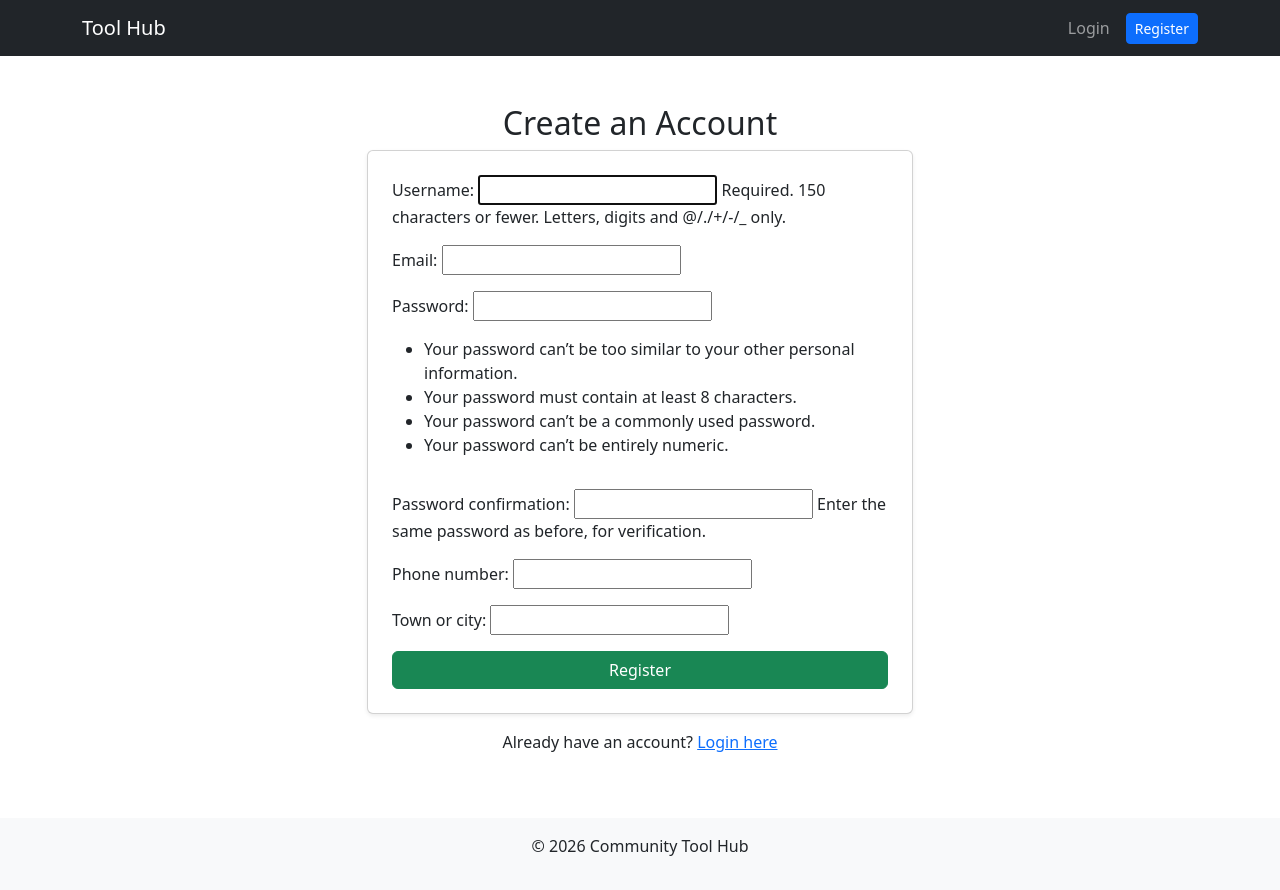
After one commit to BHCGH92/communitytoolhub, a Django app: page /register/ in a window 1280 px wide. The commit adds this page. Run offline with Django 5.2, Linux system fonts and the light colour scheme.

Commit message:
placeholder registeration page and logic implemented.

```diff
--- /dev/null
+++ b/accounts/forms.py
@@ -0,0 +1,26 @@
+from django import forms
+from django.contrib.auth.models import User
+from django.contrib.auth.forms import UserCreationForm
+from .models import UserProfile
+
+class RegistrationForm(UserCreationForm):
+    """
+    Form to register a new user and capture initial profile data.
+    """
+    email = forms.EmailField(required=True)
+    phone_number = forms.CharField(max_length=20, required=False)
+    town_or_city = forms.CharField(max_length=40, required=False)
+
+    class Meta(UserCreationForm.Meta):
+        model = User
+        fields = UserCreationForm.Meta.fields + ('email',)
+
+    def save(self, commit=True):
+        user = super().save(commit=commit)
+        if commit:
+            # Update the profile created by my signal
+            profile, created = UserProfile.objects.get_or_create(user=user)
+            profile.phone_number = self.cleaned_data.get('phone_number')
+            profile.town_or_city = self.cleaned_data.get('town_or_city')
+            profile.save()
+        return user
--- /dev/null
+++ b/accounts/templates/accounts/register.html
@@ -0,0 +1,17 @@
+{% extends 'base.html' %}
+
+{% block content %}
+<div class="container mt-5">
+    <div class="row justify-content-center">
+        <div class="col-md-6">
+            <h2 class="text-center">Create an Account</h2>
+            <form method="post" class="card p-4 shadow-sm">
+                {% csrf_token %}
+                {{ form.as_p }}
+                <button type="submit" class="btn btn-success w-100">Register</button>
+            </form>
+            <p class="mt-3 text-center">Already have an account? <a href="{% url 'login' %}">Login here</a></p>
+        </div>
+    </div>
+</div>
+{% endblock %}
--- a/accounts/views.py
+++ b/accounts/views.py
@@ -1,3 +1,16 @@
-from django.shortcuts import render
+from django.shortcuts import render, redirect
+from django.contrib import messages
+from .forms import RegistrationForm
 
-# Create your views here.
+def register(request):
+    """View to handle user registration."""
+    if request.method == 'POST':
+        form = RegistrationForm(request.POST)
+        if form.is_valid():
+            form.save()
+            username = form.cleaned_data.get('username')
+            messages.success(request, f'Account created for {username}! You can now login.')
+            return redirect('login')
+    else:
+        form = RegistrationForm()
+    return render(request, 'accounts/register.html', {'form': form})
--- a/config/urls.py
+++ b/config/urls.py
@@ -19,12 +19,14 @@ from django.urls import path, include
 from django.conf import settings
 from django.conf.urls.static import static
 from django.contrib.auth import views as auth_views
+from accounts import views as account_views
 
 urlpatterns = [
     path('admin/', admin.site.urls),
     path('', include('tools.urls')),
     path('login/', auth_views.LoginView.as_view(template_name='accounts/login.html'), name='login'),
     path('logout/', auth_views.LogoutView.as_view(), name='logout'),
+    path('register/', account_views.register, name='register'),
 ]
 
 if settings.DEBUG:
--- a/templates/base.html
+++ b/templates/base.html
@@ -25,7 +25,7 @@
                         </form>
                     {% else %}
                         <a class="nav-link" href="{% url 'login' %}">Login</a>
-                        <a class="btn btn-primary btn-sm ms-2" href="#">Register</a>
+                        <a class="btn btn-primary btn-sm ms-2" href="{% url 'register' %}">Register</a>
                     {% endif %}
                 </div>
             </div>
```
